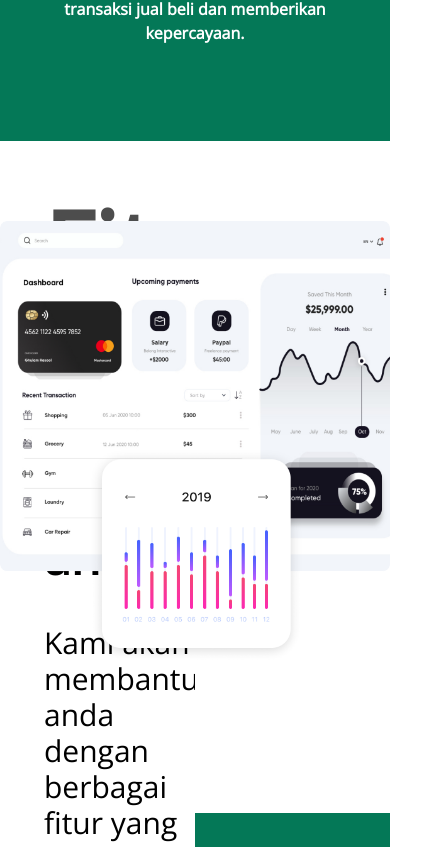
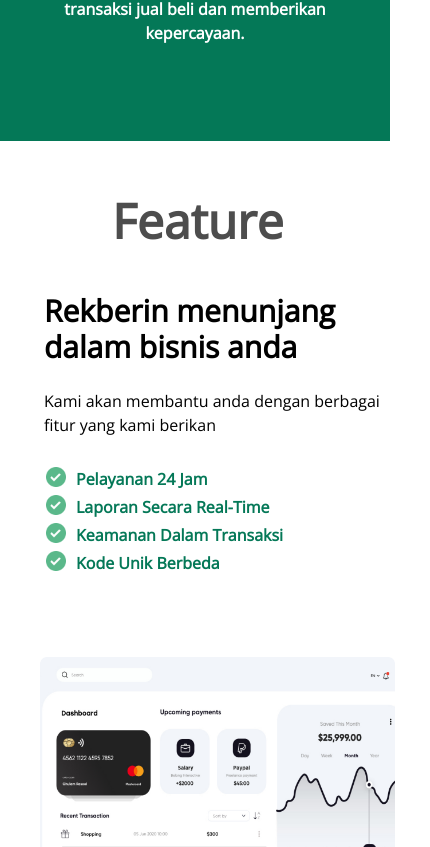
Before and after one commit to fapamungkas/RekberinProject, a Vue app: page / in a window 390 px wide. Shown: the part 1337-2184 px from the top of the page, 430 px wide, since content can reach past the window. Built offline with nearby package versions, Linux system fonts and the light colour scheme.

Commit message:
update FAQ

```diff
--- a/src/components/Footer.vue
+++ b/src/components/Footer.vue
@@ -1,6 +1,59 @@
 <template>
   <!-- FAQ -->
-
+  <div class="FAQ md:flex">
+    <div class="row md:w-1/2 md:pl-11 pl-6 md:pr-32 pr-6">
+      <h1 class="md:text-6xl text-5xl md:text-left text-center font-bold md:pb-8 pb-5">FAQ</h1>
+      <p class="md:text-3xl text-2xl font-normal pt-6">Apakah anda memiliki masalah dalam transaksi atau memiliki pertanyaan?</p>
+    </div>
+    <div class="row md:w-1/2 md:pb-32 pb-20 pt-10">
+      <!--  Panel 1  -->
+      <div class="md:w-auto md:pr-32 md:pl-0 pr-6 pl-6">
+        <input type="checkbox" name="panel" id="panel-1" class="hidden" />
+        <label for="panel-1" class="relative block text-black p-4 shadow border-b border-grey accordion">Apakah Rekberin aman?</label>
+        <div class="accordion__content overflow-hidden bg-grey-lighter">
+          <h2 class="accordion__header pt-4 pl-4"></h2>
+          <p class="accordion__body p-4" id="panel1">Rekberin merupakan platform yang aman karena sudah terdaftar sebagai lembaga seperti ini.</p>
+        </div>
+      </div>
+      <!--  Panel 2  -->
+      <div class="md:w-auto md:pr-32 md:pl-0 pr-6 pl-6">
+        <input type="checkbox" name="panel" id="panel-2" class="hidden" />
+        <label for="panel-2" class="relative block text-black p-4 shadow border-b border-grey accordion">Bagaimana saya menghubungi call center?</label>
+        <div class="accordion__content overflow-hidden bg-grey-lighter">
+          <h2 class="accordion__header pt-4 pl-4"></h2>
+          <p class="accordion__body p-4" id="panel1">Lorem ipsum dolor sit amet consectetur adipisicing elit. Asperiores saepe expedita, quaerat dicta facere eligendi illo quam dolorem optio distinctio?</p>
+        </div>
+      </div>
+      <!--  Panel 3  -->
+      <div class="md:w-auto md:pr-32 md:pl-0 pr-6 pl-6">
+        <input type="checkbox" name="panel" id="panel-3" class="hidden" />
+        <label for="panel-3" class="relative block text-black p-4 shadow border-b border-grey accordion">Apakah Rekberin memiliki aplikasi?</label>
+        <div class="accordion__content overflow-hidden bg-grey-lighter">
+          <h2 class="accordion__header pt-4 pl-4"></h2>
+          <p class="accordion__body p-4" id="panel1">Lorem ipsum dolor sit amet consectetur adipisicing elit. Asperiores saepe expedita, quaerat dicta facere eligendi illo quam dolorem optio distinctio?</p>
+        </div>
+      </div>
+      <!--  Panel 4  -->
+      <div class="md:w-auto md:pr-32 md:pl-0 pr-6 pl-6">
+        <input type="checkbox" name="panel" id="panel-4" class="hidden" />
+        <label for="panel-4" class="relative block text-black p-4 shadow border-b border-grey accordion">Dimana letak kantor Rekberin?</label>
+        <div class="accordion__content overflow-hidden bg-grey-lighter">
+          <h2 class="accordion__header pt-4 pl-4"></h2>
+          <p class="accordion__body p-4" id="panel1">Lorem ipsum dolor sit amet consectetur adipisicing elit. Asperiores saepe expedita, quaerat dicta facere eligendi illo quam dolorem optio distinctio?</p>
+        </div>
+      </div>
+      <!--  Panel 5  -->
+      <div class="md:w-auto md:pr-32 md:pl-0 pr-6 pl-6">
+        <input type="checkbox" name="panel" id="panel-5" class="hidden" />
+        <label for="panel-5" class="relative block text-black p-4 shadow border-b border-grey accordion">Bagaimana saya bisa mendaftar?</label>
+        <div class="accordion__content overflow-hidden bg-grey-lighter">
+          <h2 class="accordion__header pt-4 pl-4"></h2>
+          <p class="accordion__body p-4" id="panel1">Lorem ipsum dolor sit amet consectetur adipisicing elit. Asperiores saepe expedita, quaerat dicta facere eligendi illo quam dolorem optio distinctio?</p>
+        </div>
+      </div>
+      <!--  -->
+    </div>
+  </div>
   <!-- Daftar -->
   <div class="footer bg-green-700 text-center pb-24 md:pb-40">
     <h1 class="heading pt-20 text-yellow-400 font-extrabold md:text-6xl text-4xl md:pt-48">Mulai Bisnis Anda Sekarang</h1>
@@ -59,4 +112,25 @@ export default {};
 .social {
   width: 50%;
 }
+
+label:after {
+  content: "+";
+  position: absolute;
+  right: 1em;
+  color: black;
+}
+
+input:checked + label:after {
+  content: "-";
+  line-height: 0.8em;
+}
+
+.accordion__content {
+  max-height: 0em;
+  transition: all 0.4s cubic-bezier(0.865, 0.14, 0.095, 0.87);
+}
+input[name="panel"]:checked ~ .accordion__content {
+  /* Get this as close to what height you expect */
+  max-height: 50em;
+}
 </style>
--- a/src/components/Header.vue
+++ b/src/components/Header.vue
@@ -3,7 +3,7 @@
   <div class="container">
     <header>
       <div style="">
-        <img class="img-about" src="../assets/image/img-rectangle.png" alt="" />
+        <img class="img-about w-full" src="../assets/image/img-rectangle.png" alt="" />
       </div>
       <div class="about bg-green-700">
         <h1 class="heading md:text-8xl text-4xl text-center pt-14 md:pt-24 text-white font-bold">About Us</h1>
@@ -14,39 +14,39 @@
       </div>
       <!-- Fitur -->
       <div>
-        <div class="row flex">
-          <div class="col w-1/2">
-            <h1 class="heading-satu text-8xl font-bold pt-14 pl-11">Fitur</h1>
-            <h1 class="heading-dua font-bold text-5xl text-black pt-12 pl-11">Rekberin menunjang dalam bisnis anda</h1>
-            <p class="paragraf text-black text-3xl pt-11 pl-11">Kami akan membantu anda dengan berbagai fitur yang kami berikan</p>
-            <div class="list text-green-700 pt-7 pl-11 font-bold">
-              <div class="img flex text-2xl">
-                <img class="img-space pr-2" src="../assets/image/Frame.png" alt="" />
+        <div class="row flex flex-col md:flex-row">
+          <div class="col md:w-1/2">
+            <h1 class="heading-satu md:text-8xl text-5xl md:text-gray-600 font-bold pt-14 md:pl-11 pl-28">Feature</h1>
+            <h1 class="heading-dua font-bold md:text-5xl text-3xl text-black pt-12 pl-11">Rekberin menunjang dalam bisnis anda</h1>
+            <p class="paragraf text-black md:text-3xl md:pt-11 pt-6 pl-11">Kami akan membantu anda dengan berbagai fitur yang kami berikan</p>
+            <div class="list text-green-700 pt-7 pl-11 leading-7 font-bold">
+              <div class="img flex md:text-2xl">
+                <img class="img-space pr-2 md:h-9 h-6" src="../assets/image/Frame.png" alt="" />
                 <p>Pelayanan 24 Jam</p>
               </div>
-              <div class="img flex text-2xl">
-                <img class="img-space pr-2" src="../assets/image/Frame.png" alt="" />
+              <div class="img flex md:text-2xl">
+                <img class="img-space pr-2 md:h-9 h-6" src="../assets/image/Frame.png" alt="" />
                 <p>Laporan Secara Real-Time</p>
               </div>
-              <div class="img flex text-2xl">
-                <img class="img-space pr-2" src="../assets/image/Frame.png" alt="" />
+              <div class="img flex md:text-2xl">
+                <img class="img-space pr-2 md:h-9 h-6" src="../assets/image/Frame.png" alt="" />
                 <p>Keamanan Dalam Transaksi</p>
               </div>
-              <div class="img flex text-2xl">
-                <img class="img-space pr-2" src="../assets/image/Frame.png" alt="" />
+              <div class="img flex md:text-2xl">
+                <img class="img-space pr-2 md:h-9 h-6" src="../assets/image/Frame.png" alt="" />
                 <p>Kode Unik Berbeda</p>
               </div>
             </div>
           </div>
-          <div class="col space-img flex w-1/2 bg-green-700">
-            <div class="layer max-w-sm bg-white"></div>
-            <img src="../assets/image/grafix.png" alt="" />
+          <div class="col img-space md:space-img flex md:w-1/2 md:bg-green-700 pb-20 pt-20">
+            <!-- <div class="layer md:max-w-sm bg-white h-7"></div> -->
+            <img class="md:-ml-10 ml-10" src="../assets/image/grafix.png" alt="" />
           </div>
         </div>
       </div>
       <!-- Manfaat -->
       <div>
-        <h1 class="heading text-center text-gray-800 text-5xl md:text-7xl font-bold pt-20">Manfaat</h1>
+        <h1 class="heading text-center text-gray-800 text-5xl md:text-7xl font-bold md:pt-20">Manfaat</h1>
         <div class="row flex justify-center space-x-3 md:space-x-12 text-green-700 md:text-2xl font-semibold py-12">
           <div class="col benefit-item">
             <img class="mx-auto pb-3 md:h-24 h-20" src="../assets/image/Delivery.png" alt="" />
@@ -79,25 +79,33 @@ export default {};
   height: 100px;
 } */
 
-.img img {
+/* .img img {
   height: 36px;
-}
+} */
 
 .space-img img {
   position: absolute;
   z-index: 2;
   right: 0;
-  width: 500px;
-  margin-left: -80px;
+  width: 600px;
+  margin-left: -180px;
   margin-top: 80px;
 }
 
 .layer {
-  width: 200px;
+  width: 170px;
   height: 100%;
 }
 
 .space-img .layer {
   height: 42rem;
+  height: 20rem;
+}
+
+@media screen and (max-width: 768px) {
+  .img-space img {
+    width: 400px;
+    padding-right: 35px;
+  }
 }
 </style>
```
